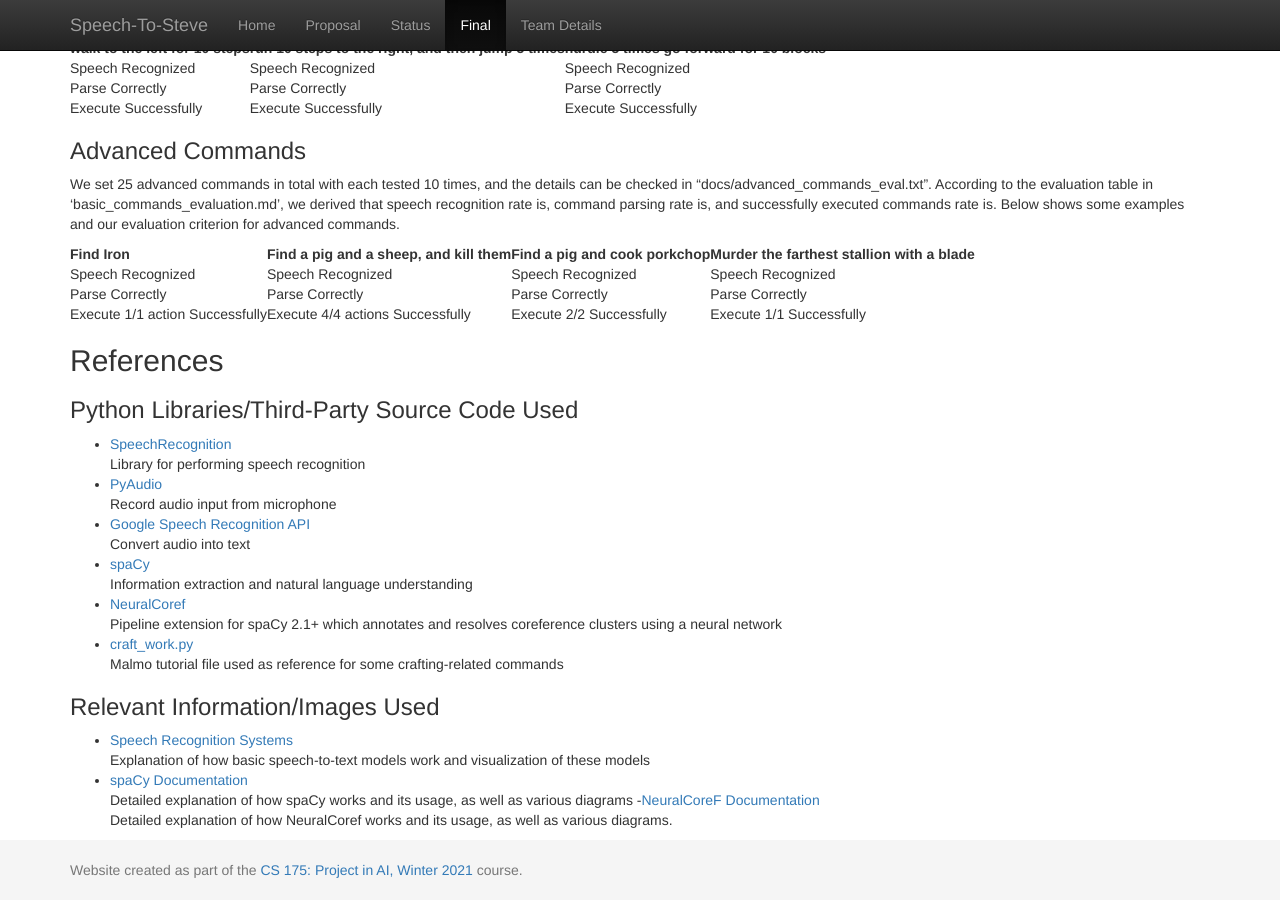
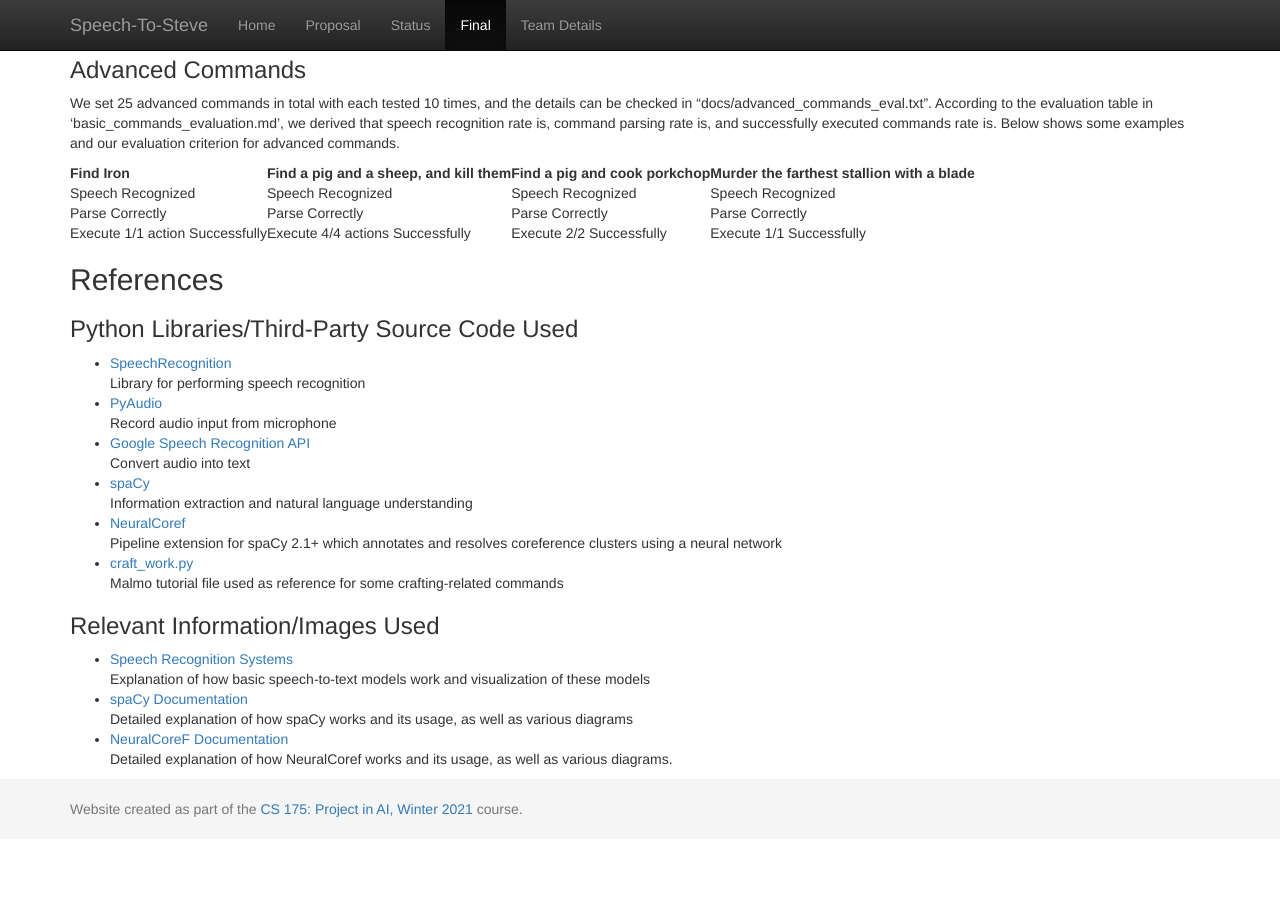
Before and after one commit to geeeeeeeeew/CS-175-Team-Direction-, a Jekyll site: the page built from docs/final.md, in a window 1280 px wide and 900 px high, scrolled down 5079 px. Built offline with Jekyll 4.4.1, drawn with Linux system fonts in a browser that asks for light colours; after the commit the page ends 5918 px from its top, so only the background shows below that.

Commit message:
Update final.md

```diff
--- a/docs/final.md
+++ b/docs/final.md
@@ -61,7 +61,7 @@
 Overfitting is definitely a drawback from utilizing the large model. There are cases where similar commands such as "crouch" and "jump" are processed into the same command, which is an example of the model aggressively trying to recognize synonyms. The large model also took a lot longer to load, and took a considerable longer period of time to tokenize strings when compared to the medium model. However, the large model allowed us to implement directional commands (e.g "find a pig to the left") and provided us with a more extensive word base for synonym checking. We felt that the benefits outweighed the disadvantages, and decided to use the large pipeline model for our final implementation.
 
 ### NeuralCoref
-<img src="neuralcoref.png" alt="Visualization of NeuralCoref" class="inline"/>
+<img src="neuralcoref.png" alt="Visualization of NeuralCoref" class="inline" width="1325.25" height="243"/>
 
 The NeuralCoref libary was designed to be a pipeline extension for spaCy, and aimed to help resolve **coreference** clusters using a neural network. A **coreference** is when two or more expressions in text refer to the same noun. For example, in the phrase "Steve says he is hungry," both "Steve" and "he" refer to the same noun. Using NeuralCoref allowed us to improve on spaCy's pipeline and further recognize contextual information that may have been missed otherwise. After adding NeuralCoref's pre-trained model to Speech-To-Steve, we noticed that the contextual information for each token and identified relationships between each token had significantly improved. Due to NeuralCoref, we were able to implement commands with countless variations, such as block-related commands like "find a diamond block" or "find a wood block." NeualCoref was able to recognize that "diamond" and "wood" were adjectives being applied to the token "block," and greatly expanded the possible commands we could implement. We were also able to combine multiple commands together (e.g. "Walk 5 blocks to the left, then find a coal ore block and mine it"), because coreference clusters were resolved through NeuralCoref.
 
@@ -133,5 +133,5 @@
 Explanation of how basic speech-to-text models work and visualization of these models
 - [spaCy Documentation](https://spacy.io/usage)\
 Detailed explanation of how spaCy works and its usage, as well as various diagrams
--[NeuralCoreF Documentation](https://medium.com/huggingface/state-of-the-art-neural-coreference-resolution-for-chatbots-3302365dcf30)\
+- [NeuralCoreF Documentation](https://medium.com/huggingface/state-of-the-art-neural-coreference-resolution-for-chatbots-3302365dcf30)\
 Detailed explanation of how NeuralCoref works and its usage, as well as various diagrams.
```
